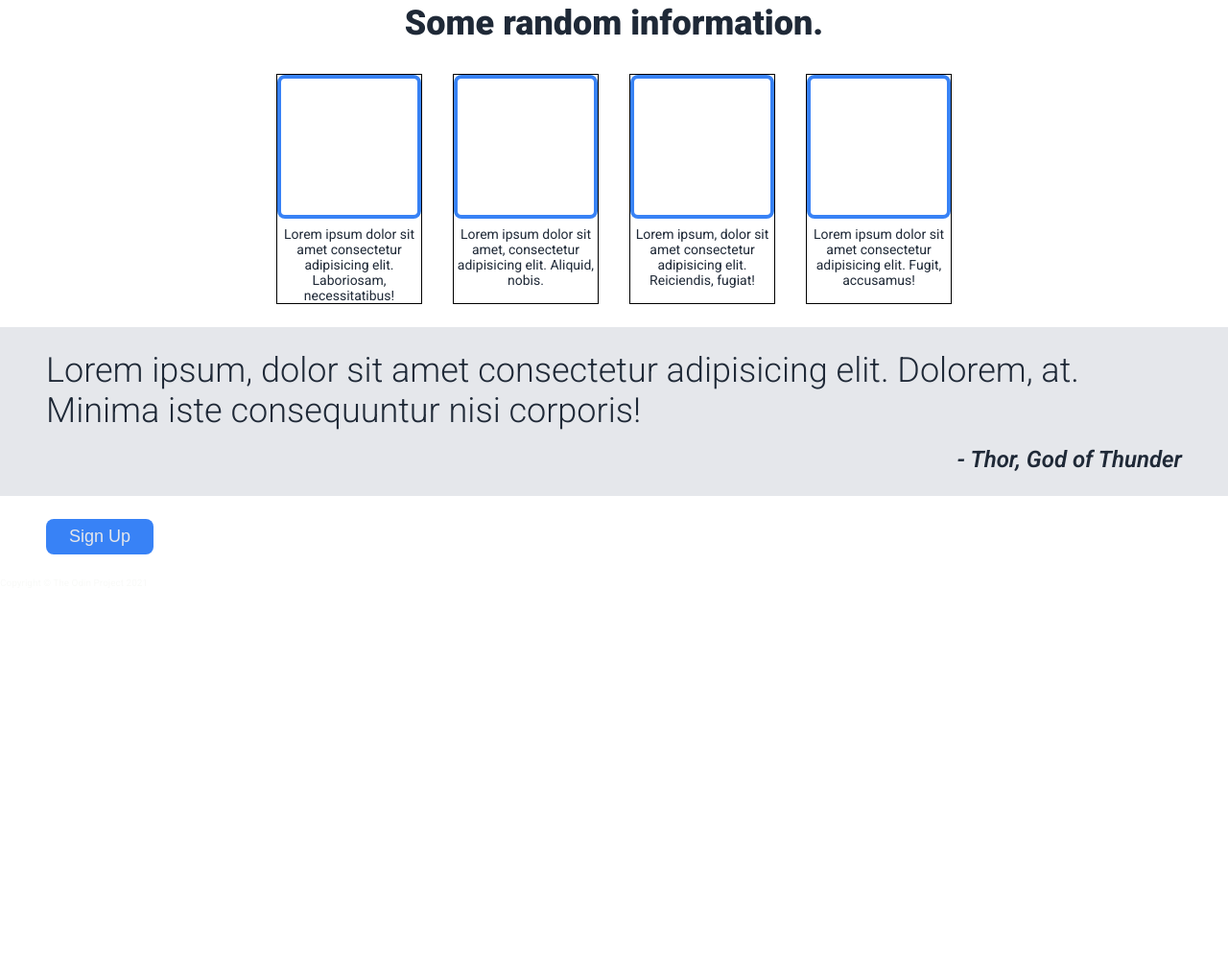
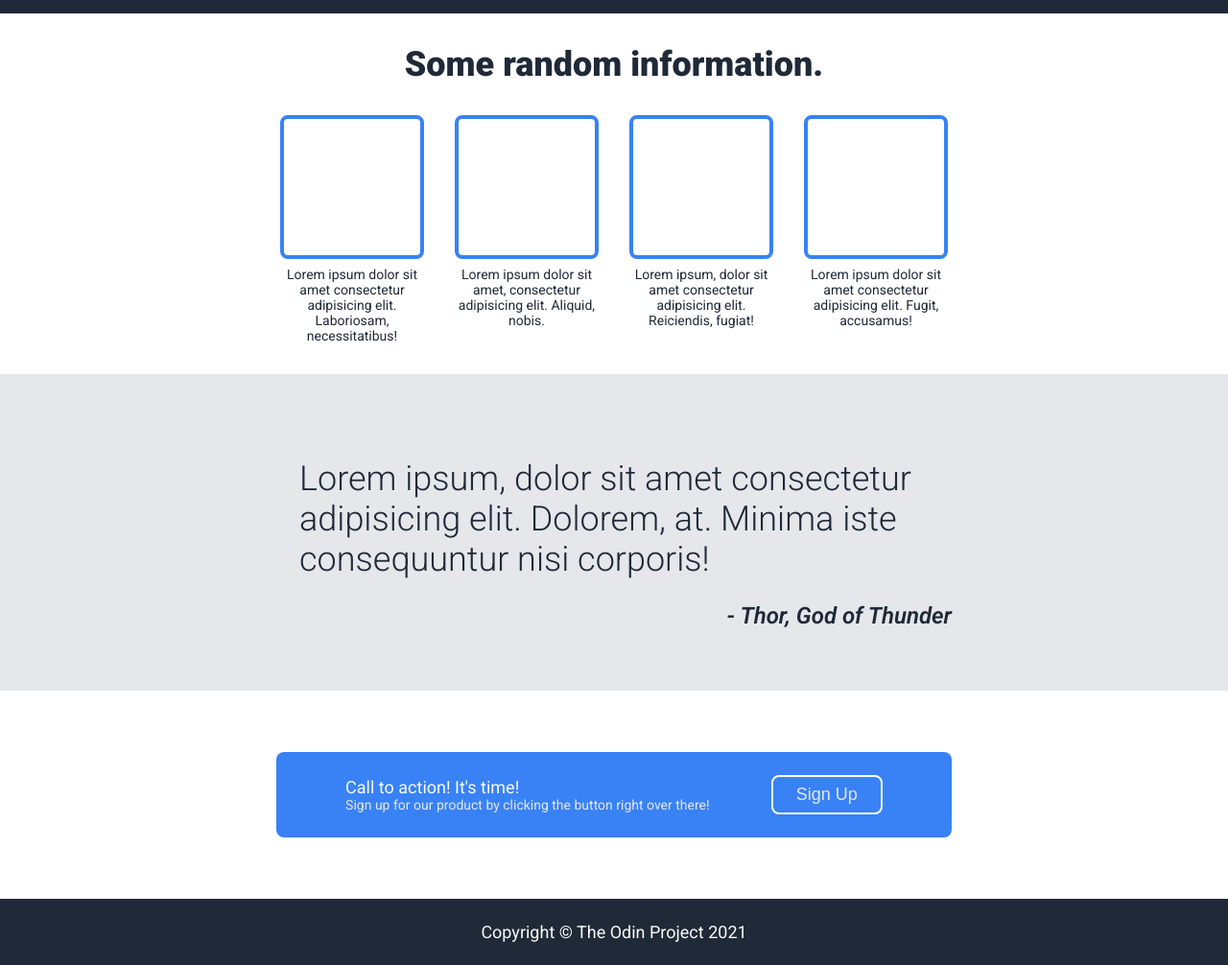
Before and after one commit to aliensprout/landing-page, a plain HTML site: page index.html in a window 1280 px wide. Shown: the part 447-1453 px from the top of the page at 96% size. Before the commit the page ends 1060 px from the top, so only its background shows below. Drawn offline with Linux system fonts and the light colour scheme.

Commit message:
finished css sections for quote, cta, and footer

```diff
--- a/index.html
+++ b/index.html
@@ -56,20 +56,26 @@
 
     </section>
     <section class="quote">
-        <blockquote>Lorem ipsum, dolor sit amet consectetur adipisicing elit. Dolorem, at. Minima iste consequuntur nisi
-            corporis!</blockquote>
-        <cite>- Thor, God of Thunder</cite>
+        <div class="quote-text">
+            <blockquote>Lorem ipsum, dolor sit amet consectetur adipisicing elit. Dolorem, at. Minima iste consequuntur
+                nisi
+                corporis!</blockquote>
+            <cite>- Thor, God of Thunder</cite>
+        </div>
     </section>
     <section class="cta">
         <div class="cta-container">
-            <p></p>
-            <p></p>
+            <div class="cta-text">
+                <p class="cta-main-text">Call to action! It's time!</p>
+                <p class="cta-secondary-text">Sign up for our product by clicking the button right over there!</p>
+            </div>
+
             <div class="cta-btn">
                 <button class="btn">Sign Up</button>
             </div>
         </div>
     </section>
-    <footer>
+    <footer class="footer">
         Copyright &copy; The Odin Project 2021
     </footer>
 
--- a/styles.css
+++ b/styles.css
@@ -8,13 +8,10 @@
 body {
     font-family: 'Roboto', sans-serif;
     height: 100vh;
-    /* width: 80vw; */
     display: flex;
     flex-direction: column;
-    justify-content: space-between;
-    /* background: aqua; */
+    /* justify-content: space-between; */
     color: #f9faf8;
-    /* margin: 16px auto; */
 }
 
 ul {
@@ -38,12 +35,17 @@ button {
 }
 
 section {
-    padding: 24px 48px;
+    padding: 16px 20vw;
 }
 
 .hero {
+    display: flex;
+    flex-direction: column;
+    gap: 32px;
     background-color: #1f2937;
-    padding-bottom: 32px;
+    padding-bottom: 64px;
+    /* flex-wrap: wrap; */
+    /* border: 1px solid aqua; */
 }
 
 .header {
@@ -66,7 +68,11 @@ section {
 .hero-content {
     display: flex;
     align-items: center;
+    justify-content: center;
+    /* flex-wrap: wrap; */
+    flex-shrink: 0;
     gap: 32px;
+    /* border: 1px solid white; */
 }
 
 .hero-content .text h1 {
@@ -84,18 +90,15 @@ section {
     text-align: center;
 }
 
-/* .information {
-    border: 1px solid aqua;
-    display: flex;
-    flex-direction: column;
-    justify-content: center;
-    align-items: center;
-    gap: 32px;
-} */
+.information,
+.quote,
+.cta {
+    padding: 32px 20vw;
+}
 
 .information h2 {
     text-align: center;
-    margin: 32px;
+    margin-bottom: 32px;
     color: #1f2937;
     font-size: 3.6rem;
     font-weight: 900;
@@ -105,15 +108,12 @@ section {
     display: flex;
     gap: 32px;
     justify-content: center;
-    /* border: 1px solid aqua; */
 }
 
 .box-item {
     display: flex;
     flex-direction: column;
-    /* justify-content: center; */
     align-items: center;
-    border: 1px solid black;
     flex: 0 0 0;
 }
 
@@ -133,31 +133,64 @@ section {
 
 .quote {
     background: #e5e7eb;
+    gap: 16px;
+}
 
+.quote-text {
     display: flex;
     flex-direction: column;
     justify-content: center;
-    /* align-items: center; */
-    gap: 16px;
-    flex: 0 0 0;
-    /* padding: 32px 48px; */
-}
-
-.quote {
-    width: ;
+    flex-shrink: 0;
+    margin: 32px;
 }
 
 .quote blockquote {
+    margin: 24px;
     color: #1f2937;
     font-size: 3.6rem;
     font-weight: 300;
-    /* text-align: ; */
 }
 
 .quote cite {
     text-align: right;
-    /* border: 1px solid black; */
     font-weight: 600;
     color: #1f2937;
     font-size: 2.4rem;
 }
+
+.cta-container {
+    background-color: #3882f6;
+    color: #f9faf8;
+    display: flex;
+    justify-content: space-around;
+    align-items: center;
+    flex-shrink: 0;
+    border-radius: 8px;
+    margin: 32px;
+    padding: 24px 48px;
+    /* flex-wrap: wrap; */
+    gap: 16px;
+    max-width: 80vw;
+
+}
+
+.cta-main-text {
+    font-size: 1.8rem;
+}
+
+.cta-secondary-text {
+    color: #e5e7eb;
+    font-size: 1.4rem;
+}
+
+.cta-btn {
+    border: 2px solid #f9faf8;
+    border-radius: 8px;
+}
+
+.footer {
+    background-color: #1f2937;
+    font-size: 1.8rem;
+    text-align: center;
+    padding: 24px;
+}
```
